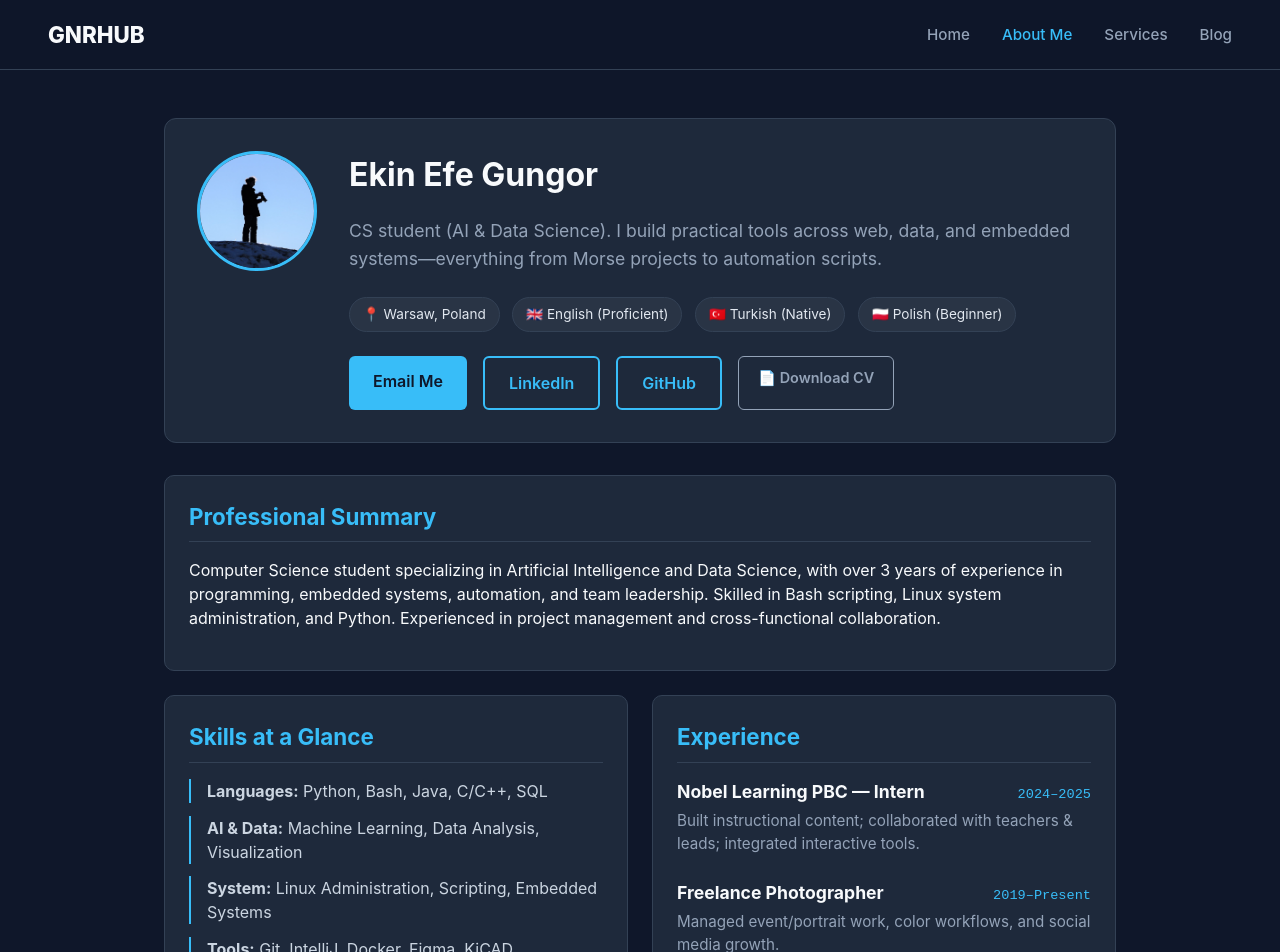
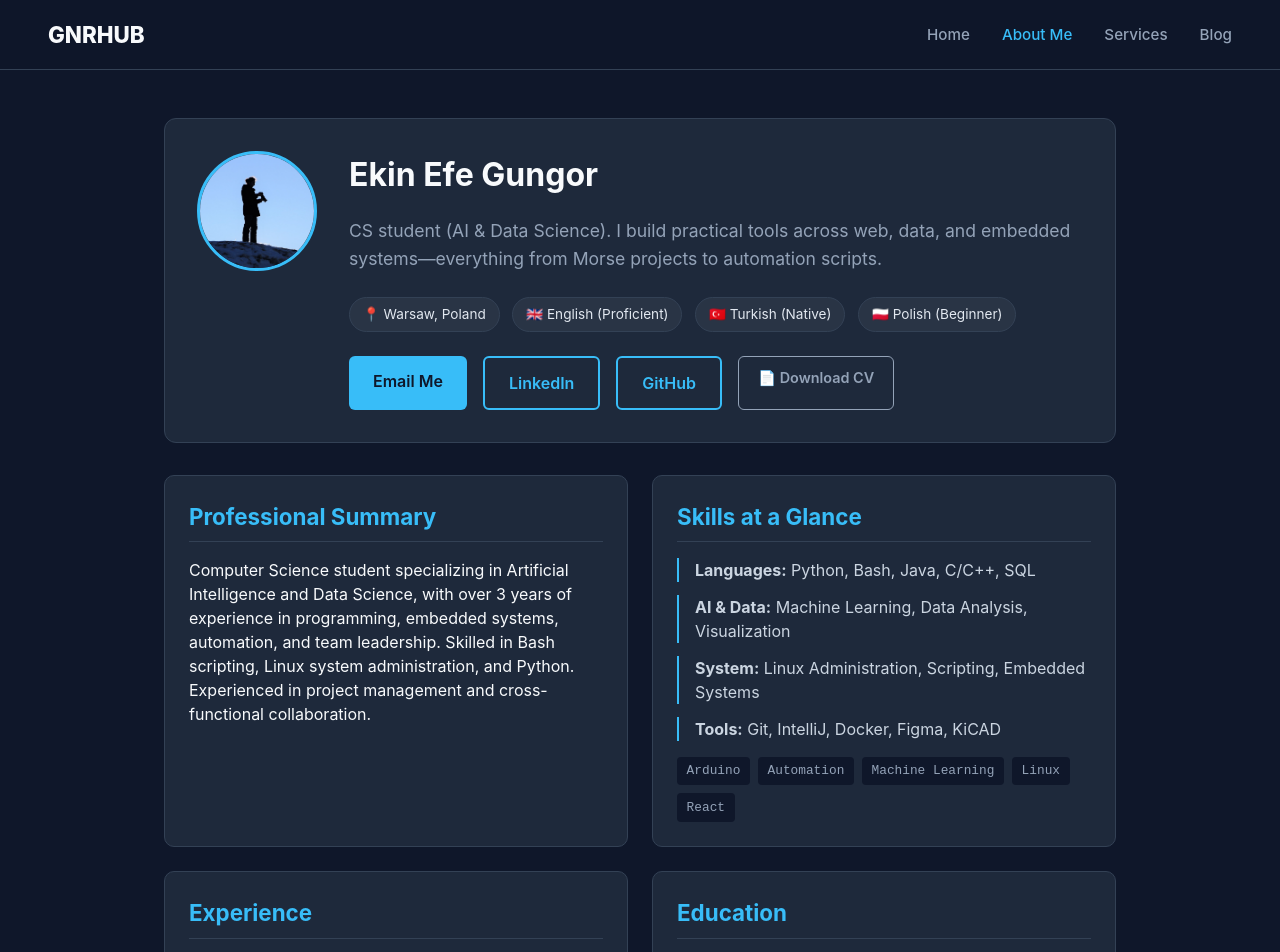
Before and after one commit to ekinefe/gnrhub, a React (Vite) app: page /about in a window 1280 px wide. Shown: the top 952 px of the page. Built offline with nearby package versions, Linux system fonts and the light colour scheme.

Commit message:
Fixed navbar alignment and layout issues

```diff
--- a/src/pages/About.jsx
+++ b/src/pages/About.jsx
@@ -38,9 +38,9 @@ function About() {
 
       {/* === GRID LAYOUT FOR CARDS === */}
       <section className="about-grid">
-
         {/* 1. Professional Summary */}
-        <article className="card summary-card">
+        {/*<article className="card summary-card">*/}
+        <article className="card">
           <h2>Professional Summary</h2>
           <p>
             Computer Science student specializing in Artificial Intelligence and Data Science,
```
